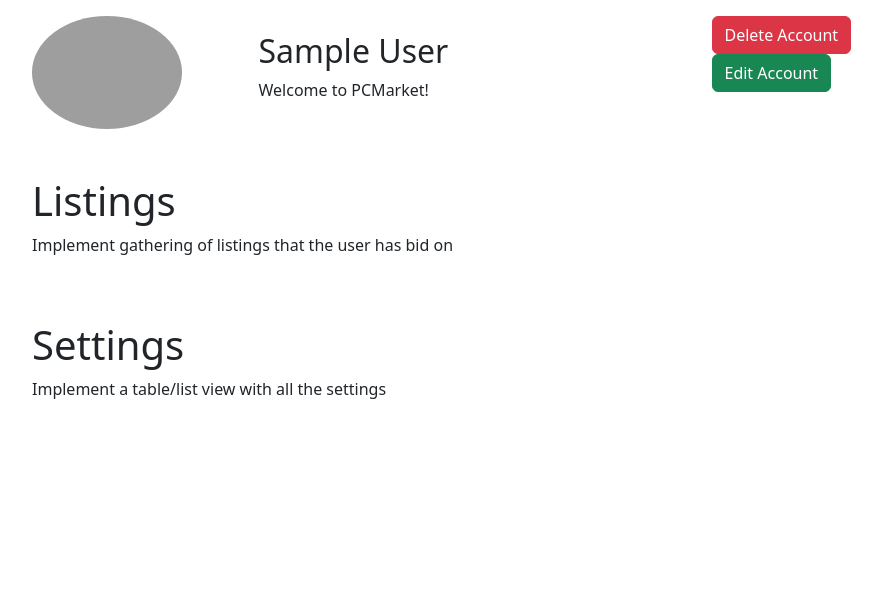
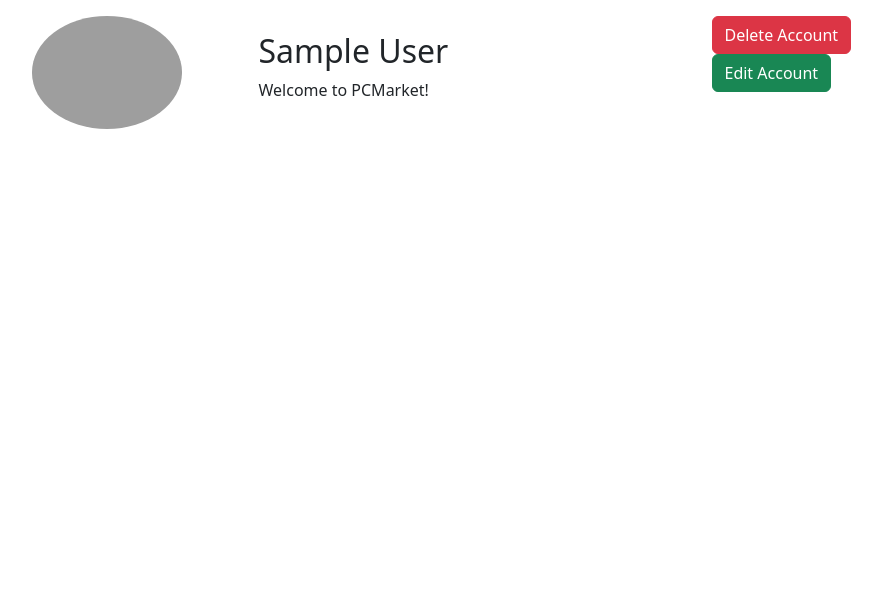
Before and after one commit to oenvinipas/PCMarket, a Flask app: page /account in a window 1280 px wide. Shown: the part 96-694 px from the top of the page, without its empty margins (260-1142 px from the left). Run offline with Flask 3, Linux system fonts and the light colour scheme; the visitor is signed in with stand-in values (Sample User, id 1); grey boxes are pictures that could not be loaded.

Commit message:
removing bp

```diff
--- a/templates/account.html
+++ b/templates/account.html
@@ -27,27 +27,5 @@
             </div>
         </main>
     </div>
-    <div class="row">
-        <main class="col-md-9 ms-sm-auto col-lg-10 px-md-4 mt-5">
-            <div class="row">
-                <h1>Listings</h1>
-                <p>Implement gathering of listings that the user has bid on</p>
-                <table>
-
-                </table>
-            </div>
-        </main>
-    </div>
-    <div class="row">
-        <main class="col-md-9 ms-sm-auto col-lg-10 px-md-4 mt-5">
-            <div class="row">
-                <h1>Settings</h1>
-                <p>Implement a table/list view with all the settings</p>
-                <table>
-
-                </table>
-            </div>
-        </main>
-    </div>
 </div>
 {% endblock %}
```
